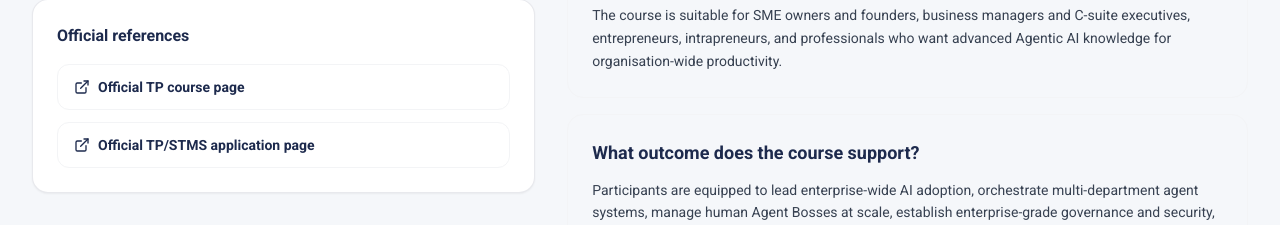
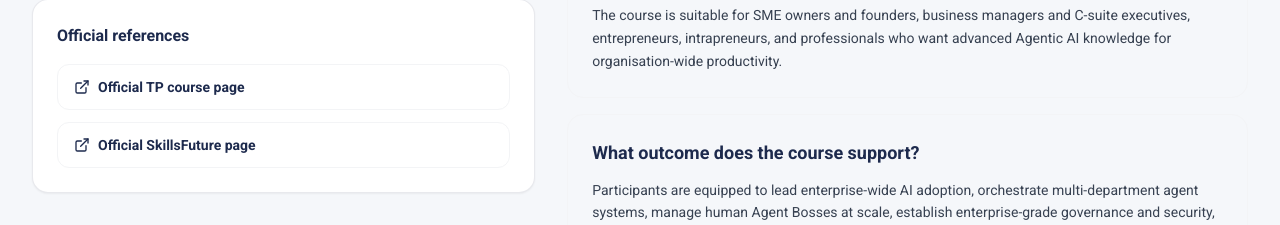
Before and after one commit to nexiuslabs/nexiusacademyskillsfuture, a React (Vite) app: page /courses/agentic-ai-business-innovation in a window 1280 px wide. Shown: the part 1108-1333 px from the top of the page. Built offline with nearby package versions, Linux system fonts and the light colour scheme.

Commit message:
fix: rename business innovation skillsfuture reference

```diff
--- a/pages/AgenticAIBusinessInnovationPage.tsx
+++ b/pages/AgenticAIBusinessInnovationPage.tsx
@@ -216,7 +216,7 @@ const AgenticAIBusinessInnovationPage: React.FC = () => (
         ]}
         citations={[
           { label: 'Official TP course page', href: tpCourseUrl },
-          { label: 'Official TP/STMS application page', href: stmsUrl },
+          { label: 'Official SkillsFuture page', href: stmsUrl },
         ]}
       />
 
```
